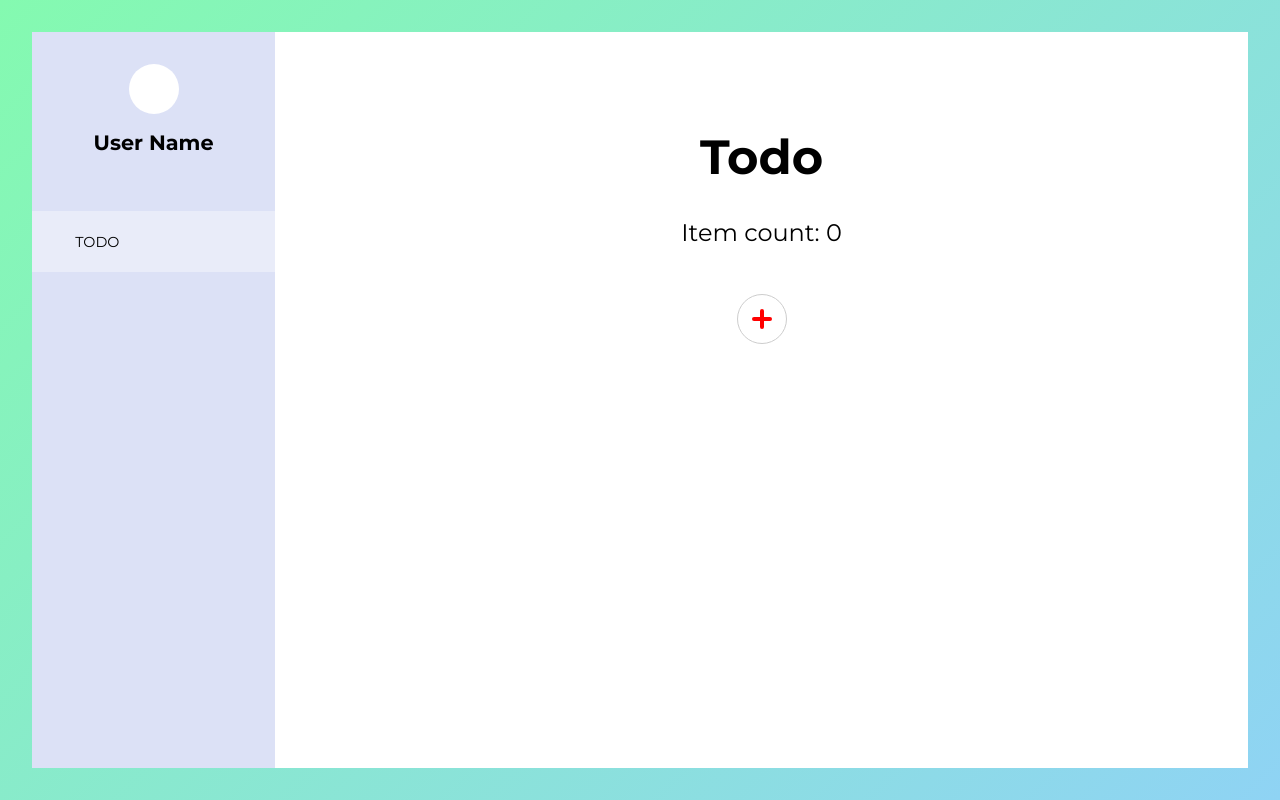
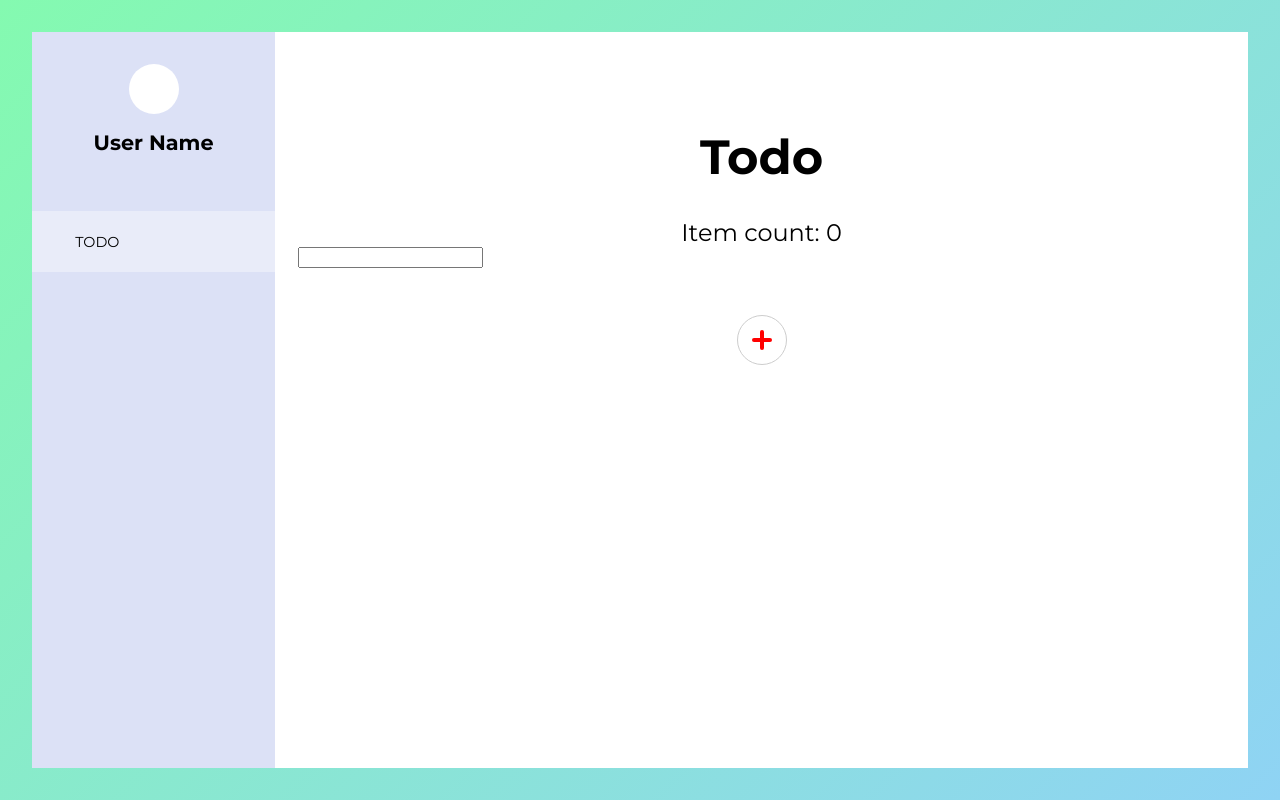
Before and after one commit to anmicius0/Todo-react, a React (Create React App) app: page / in a window 1280 px wide. Built offline with nearby package versions, Linux system fonts and the light colour scheme.

Commit message:
try use text input

```diff
--- a/package.json
+++ b/package.json
@@ -3,6 +3,8 @@
   "version": "0.1.0",
   "private": true,
   "dependencies": {
+    "@babel/preset-env": "^7.5.4",
+    "@babel/preset-react": "^7.0.0",
     "node-sass": "^4.12.0",
     "prop-types": "^15.7.2",
     "react": "^16.8.6",
@@ -33,12 +35,14 @@
     ]
   },
   "devDependencies": {
+    "babel-jest": "^24.8.0",
     "eslint": "^5.16.0",
     "eslint-config-react-app": "^4.0.1",
     "eslint-plugin-flowtype": "^2.50.3",
     "eslint-plugin-import": "^2.18.0",
     "eslint-plugin-jsx-a11y": "^6.2.3",
     "eslint-plugin-react": "^7.14.2",
-    "eslint-plugin-react-hooks": "^1.5.0"
+    "eslint-plugin-react-hooks": "^1.5.0",
+    "react-test-renderer": "^16.8.6"
   }
 }
--- a/src/App.js
+++ b/src/App.js
@@ -8,13 +8,13 @@ const Application = () => {
 
   // add todo to state(todos)
   const addTodos = message => {
-    const newTodos = todos.concat(message);
+    let newTodos = [...todos, message];
     setTodos(newTodos);
   };
 
   // remove todo from state(todos)
   const rmTodos = message => {
-    const newTodos = todos;
+    let newTodos = todos;
     const index = newTodos.indexOf(message);
     if (index !== -1) {
       newTodos.splice(index, 1);
@@ -26,11 +26,7 @@ const Application = () => {
   return (
     <>
       <Menu />
-      <Main
-        todos={todos}
-        addTodos={message => addTodos(message)}
-        rmTodos={message => rmTodos(message)}
-      />
+      <Main todos={todos} addTodos={addTodos} rmTodos={rmTodos} />
     </>
   );
 };
--- a/src/component/Main.js
+++ b/src/component/Main.js
@@ -1,48 +1,48 @@
-import React from "react";
+import React, { createRef } from "react";
 
 import PropTypes from "prop-types";
 import TodoItem from "./TodoItem";
-import Swal from "sweetalert2";
-import withReactContent from "sweetalert2-react-content";
+// import Swal from "sweetalert2";
+// import withReactContent from "sweetalert2-react-content";
 
-const MySwal = withReactContent(Swal);
+// const MySwal = withReactContent(Swal);
 
 // use Swal to get todo message
-async function getTodo() {
-  const { value: message } = await MySwal.fire({
-    title: "Enter",
-    input: "text",
-    showCancelButton: true,
-    inputPlaceholder: "type in your todo!"
-  });
-  if (message !== undefined) {
-    return message;
-  }
-}
+// async function getTodo() {
+//   const { value: message } = await MySwal.fire({
+//     title: "Enter",
+//     input: "text",
+//     showCancelButton: true,
+//     inputPlaceholder: "type in your todo!"
+//   });
+//   if (message !== undefined) {
+//     return message;
+//   }
+// }
 
-function successAlert() {
-  MySwal.fire({
-    position: "top-end",
-    toast: true,
-    type: "success",
-    title: "Success!",
-    timer: 3000,
-    showConfirmButton: false
-  });
-}
+// function successAlert() {
+//   MySwal.fire({
+//     position: "top-end",
+//     toast: true,
+//     type: "success",
+//     title: "Success!",
+//     timer: 3000,
+//     showConfirmButton: false
+//   });
+// }
 
 const Main = props => {
+  const input = createRef();
+
   // get message from Swal and add to state(todos)
-  const setTodos = () => {
-    getTodo().then(message => {
-      if (message) {
-        props.addTodos(message);
-        successAlert();
-
-        return message;
-      }
-    });
-  };
+  // const setTodos = () => {
+  //   getTodo().then(message => {
+  //     if (message) {
+  //       props.addTodos(message);
+  //       successAlert();
+  //     }
+  //   });
+  // };
 
   return (
     <main>
@@ -59,7 +59,15 @@ const Main = props => {
         ))}
       </div>
 
-      <div onClick={setTodos} id="btn">
+      <input type="text" ref={input} />
+
+      <div
+        onClick={() => {
+          props.addTodos(input.current.value);
+          input.current.value = "";
+        }}
+        id="btn"
+      >
         <button className="icon-btn add-btn">
           <div className="add-icon" />
           <div className="btn-txt">Add</div>
```
Also changed, not shown: 2 other files (tests, documents, lock files or other folders).
